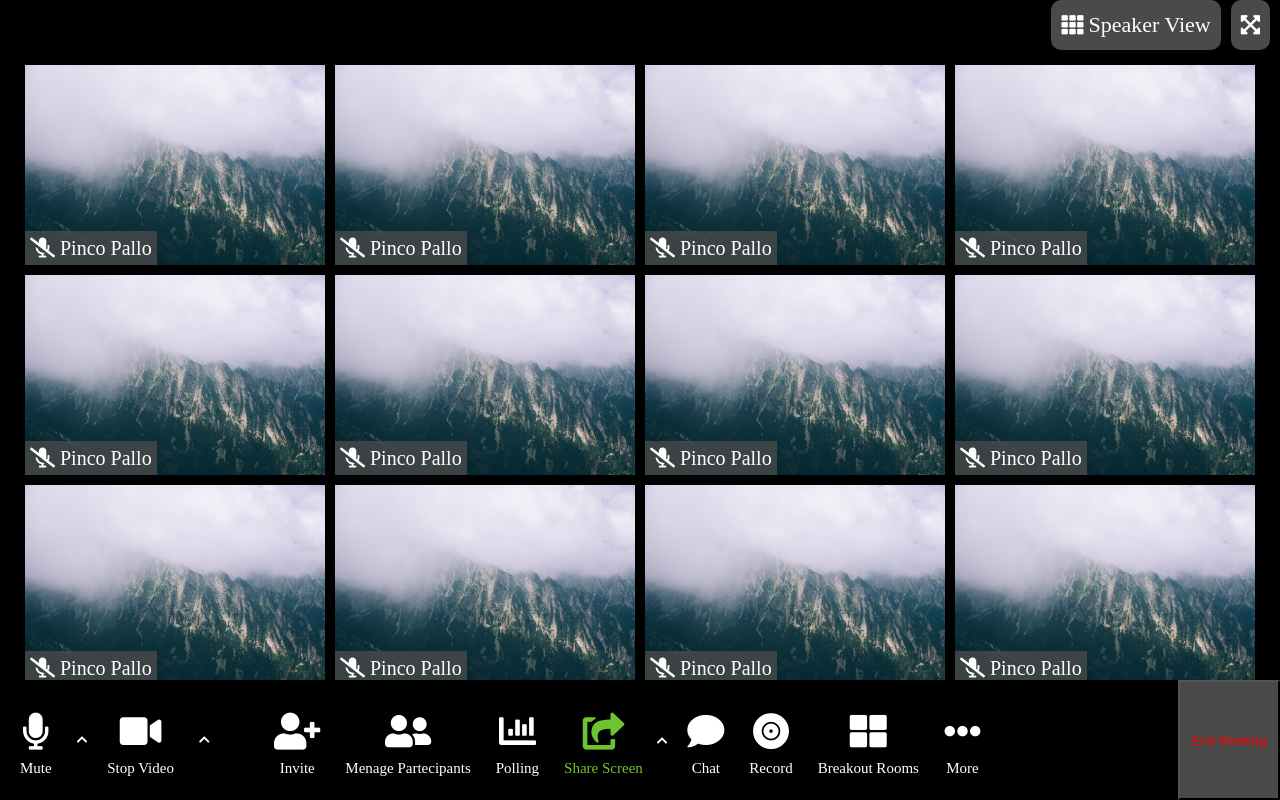
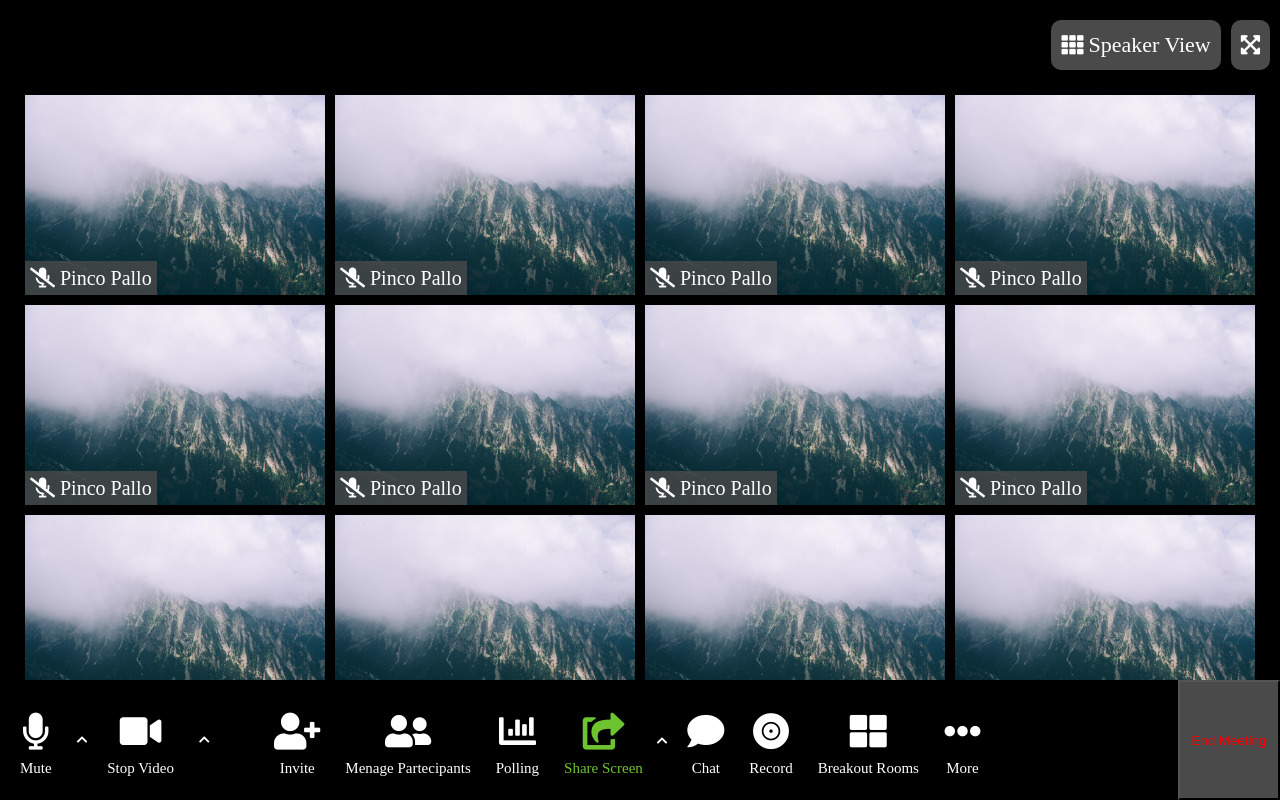
Before and after one commit to codeMatt91/html-css-zoom, a plain HTML site: page index.html in a window 1280 px wide. Drawn offline with Linux system fonts and the light colour scheme.

Commit message:
fix header

```diff
--- a/css/style.css
+++ b/css/style.css
@@ -43,7 +43,7 @@
 .view {
   justify-content: flex-end;
   display: flex;
-  margin-bottom: 10px;
+  margin: 20px 0;
 }
 .speaker {
   margin-right: 10px;
```
